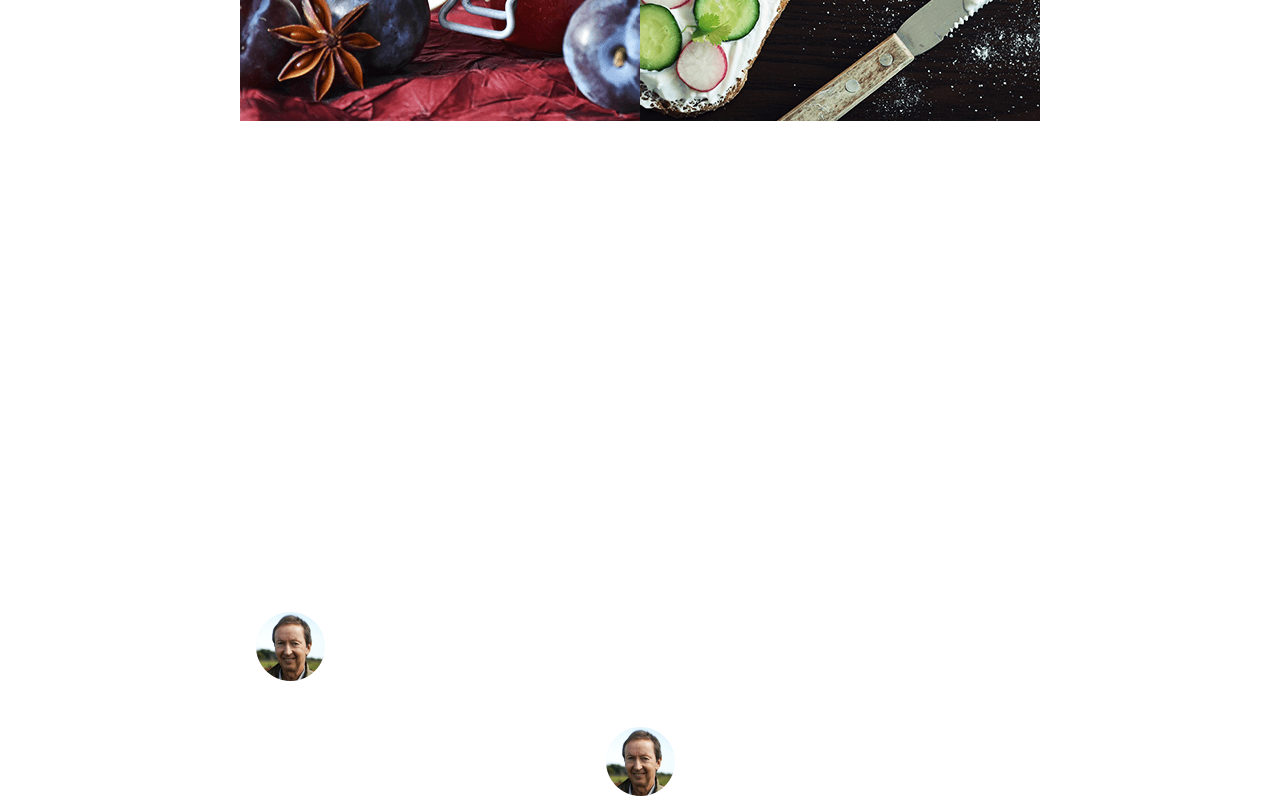
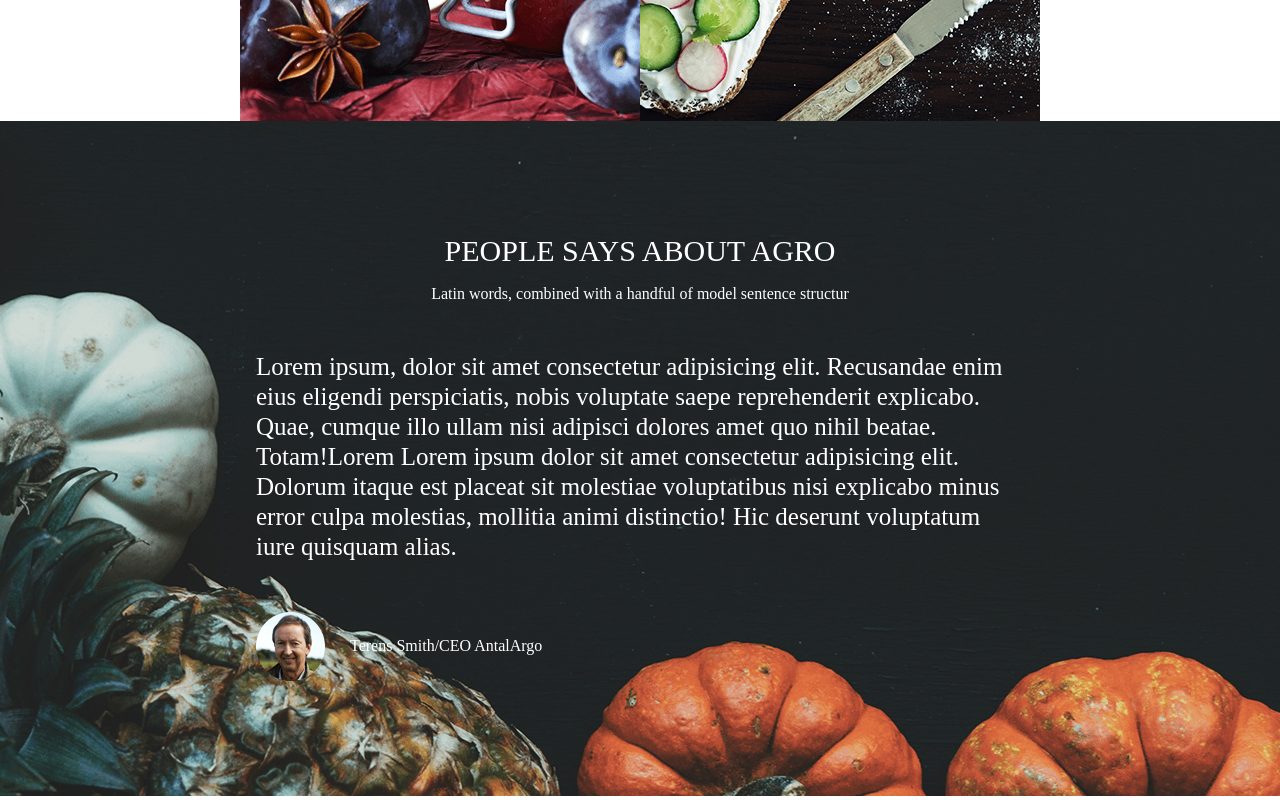
Before and after one commit to Yyyurii/OrganicFood, a plain HTML site: page index.html in a window 1280 px wide. Shown: the part 5480-6280 px from the top of the page. Drawn offline with Linux system fonts and the light colour scheme.

Commit message:
chaged path to image

```diff
--- a/src/assets/styles/about.css
+++ b/src/assets/styles/about.css
@@ -1,5 +1,5 @@
 .about {
-  background-image: url(../images/about-user.png);
+  background-image: url(../images/about.png);
   background-repeat: no-repeat;
   background-position: bottom;
   padding: 9% 20%;
```
